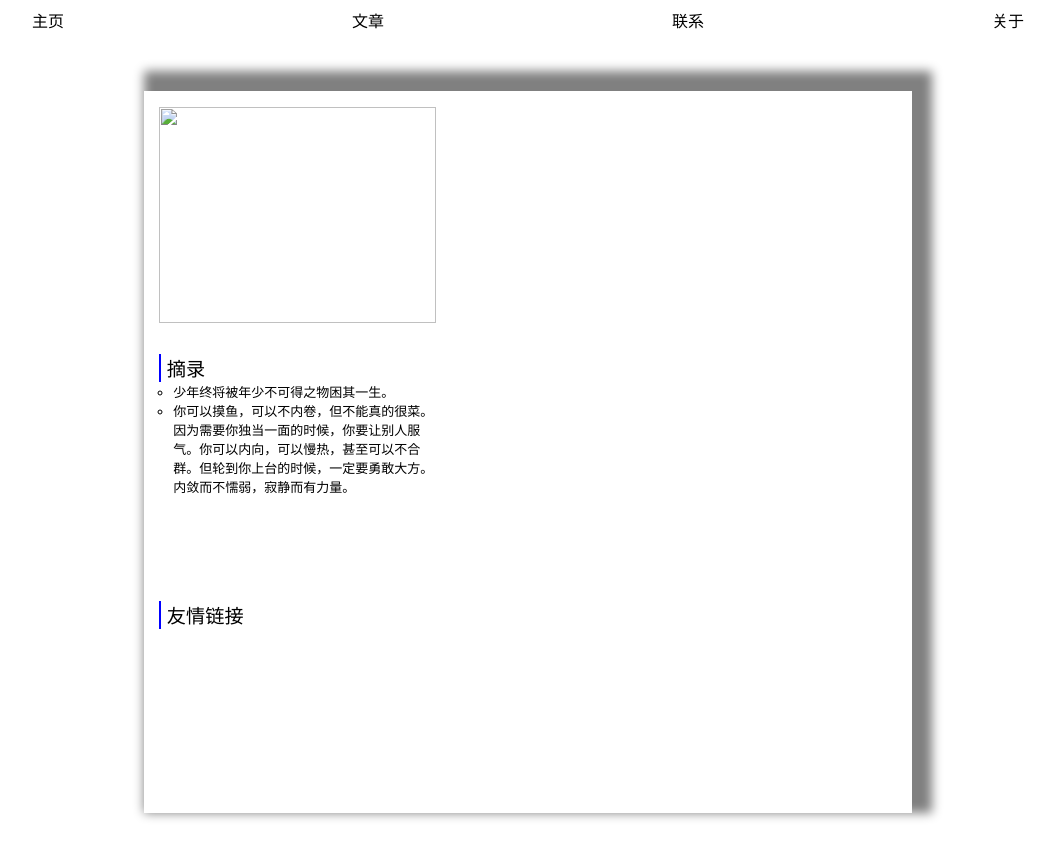
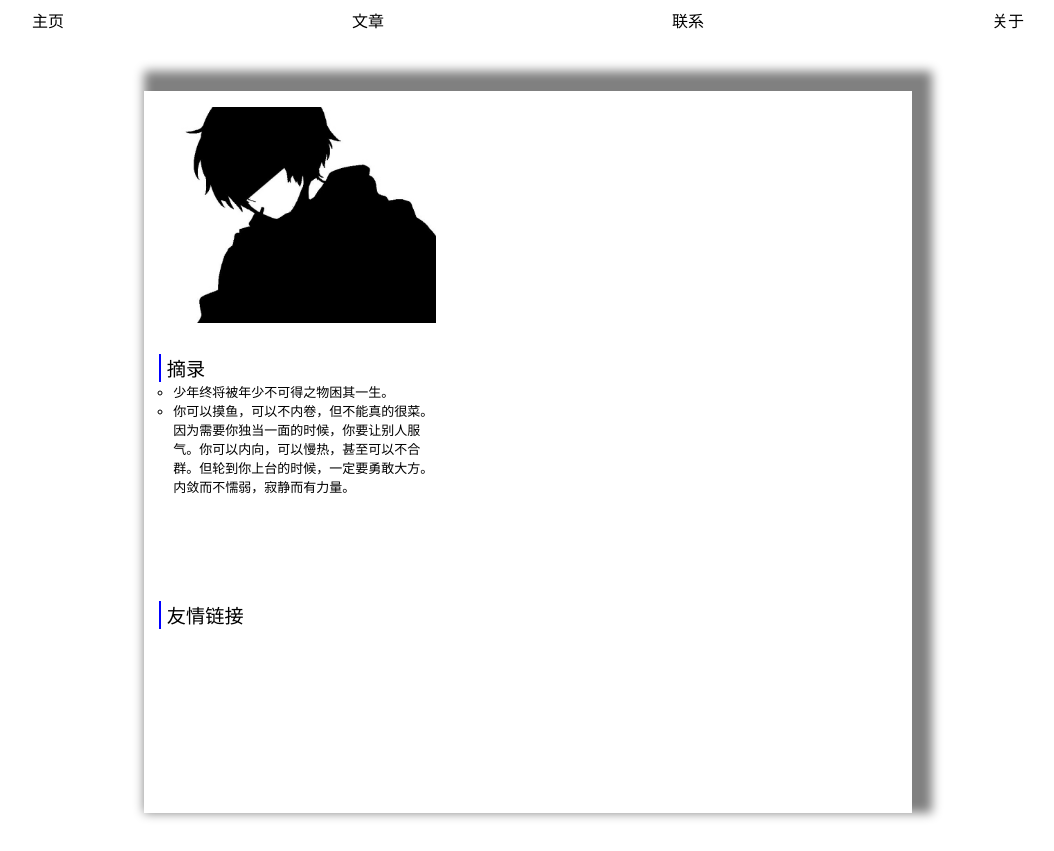
Before and after one commit to myz6667/MYZownerblog.github.io, a plain HTML site: page index.html in a window 1280 px wide. Shown: the whole page, without its empty margins (112-1166 px from the left). Drawn offline with Linux system fonts and the light colour scheme.

Commit message:
Update index.html

```diff
--- a/index.html
+++ b/index.html
@@ -21,7 +21,7 @@
             <div class="left">
                 <div class="headshot">
                     <!-- 头像区域 -->
-                    <img src="./images/头像.jpg" alt="">
+                    <img src="./头像.jpg" alt="">
                 </div>
                 <div class="excerpt">
                     <p><span>摘录</span></p>
```
